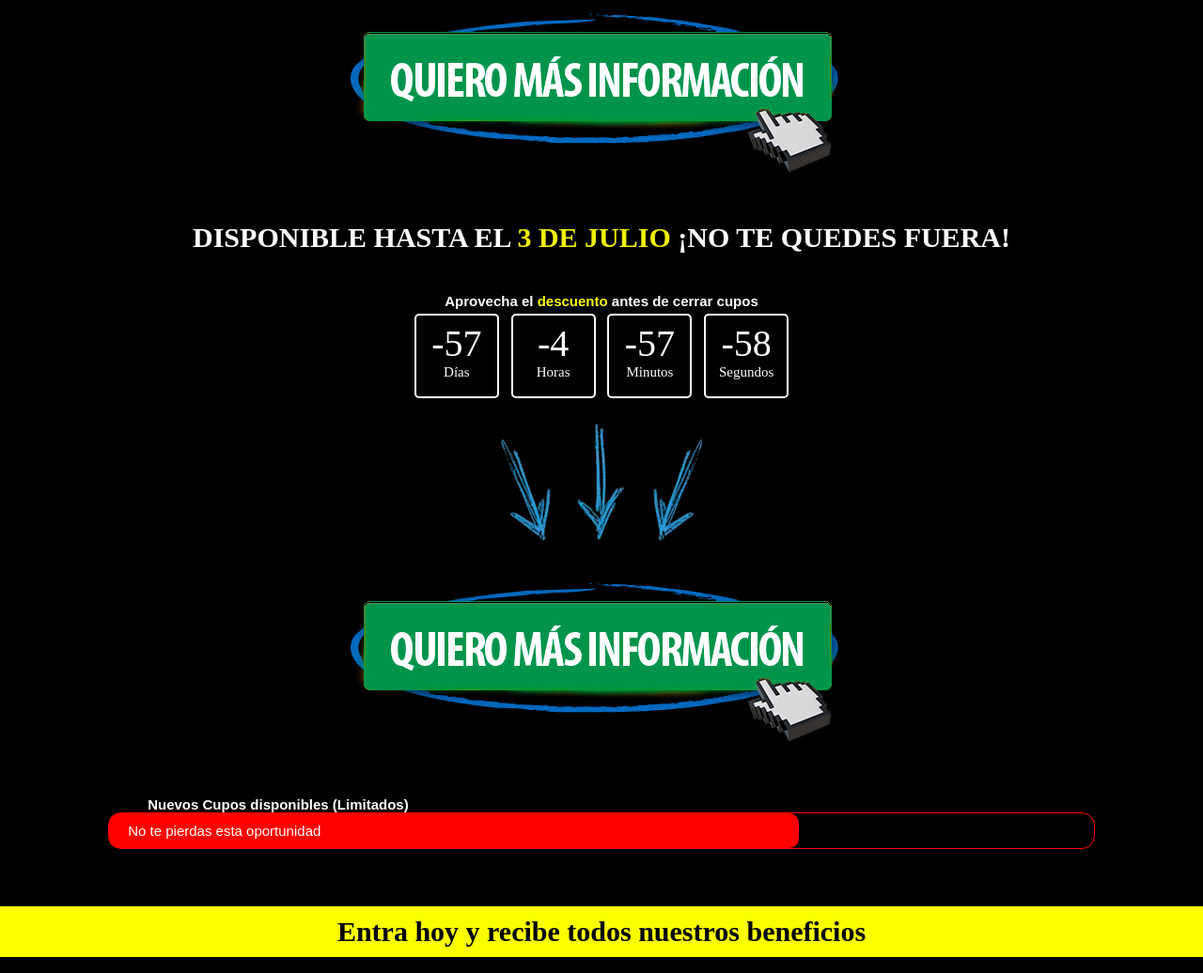
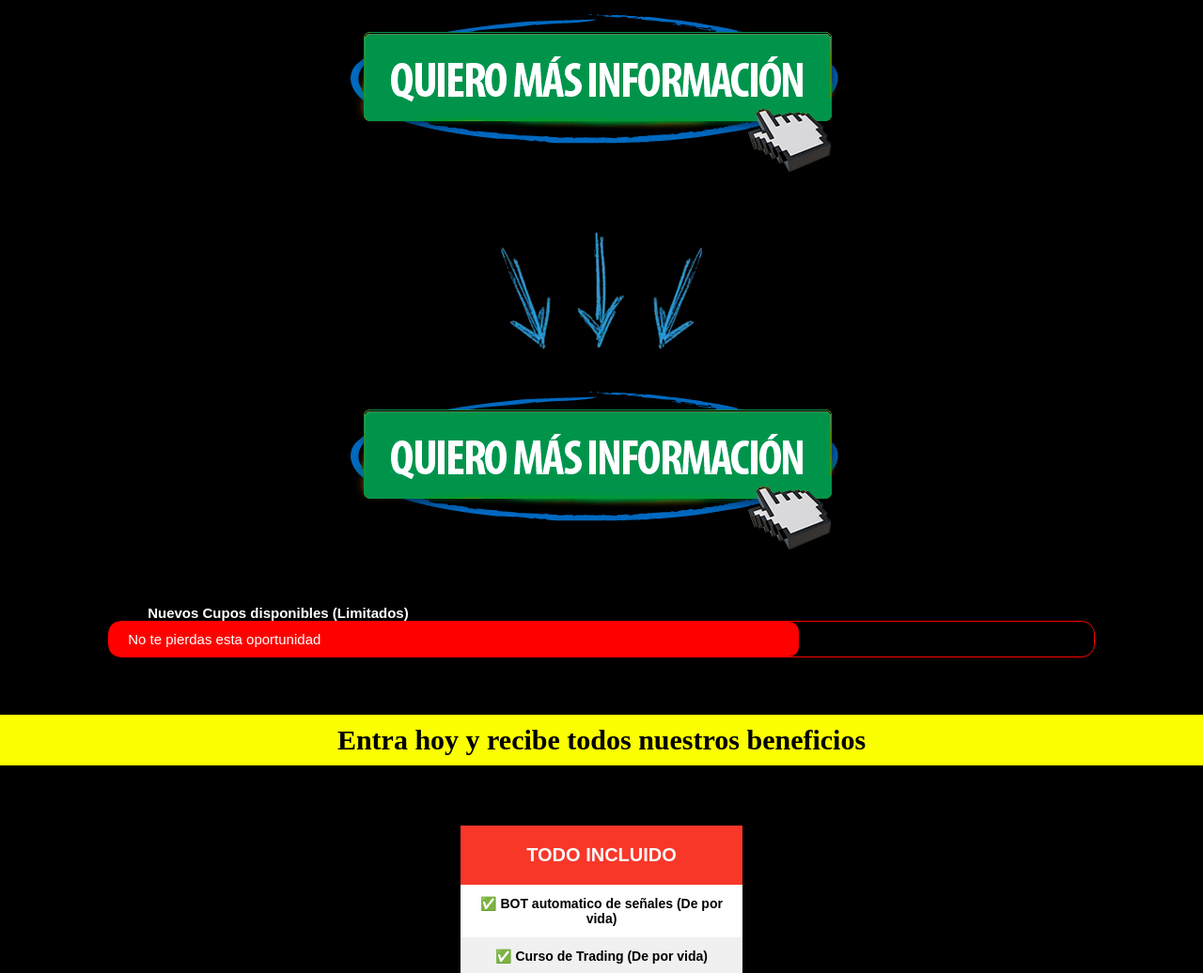
Before and after one commit to ExsuantermyJJV/BOT, a plain HTML site: page index.html in a window 1280 px wide. Shown: the part 3861-4897 px from the top of the page at 94% size. Drawn offline with nearby package versions, Linux system fonts and the light colour scheme; files whose address does not match are found by name; a web font is replaced by a local one.

Commit message:
Update index.html

```diff
--- a/index.html
+++ b/index.html
@@ -128,50 +128,6 @@ palabras el BOT toma las señales en automático y hace todo el trabajo por ti.
 
         <br><br>
         <br>
-        <br>
-
-
-
-
-                       <h1 class="heading2" style="font-family: salsa;"  > DISPONIBLE HASTA EL <span> 3 DE JULIO </span> ¡NO TE QUEDES FUERA! </h1>
-
- <br>
- <br>
-<div class="contenedor2">
-        <div class="contador">
-            <div class="contenido11">
-                <h2>Aprovecha el <ins style="color:rgb(251, 255, 0)"> descuento </ins> antes de cerrar cupos</h2>
-                <div class="responsivo1">
-                    <div class="cartel">
-                        <div id="dias"></div>
-                        <div class="h3">
-                            <h3>Días</h3>
-                        </div>
-                    </div>
-                    <div class="cartel">
-                        <div id="horas"></div>
-                        <div class="h3">
-                            <h3>Horas</h3>
-                        </div>
-                    </div>
-                </div>
-                <div class="responsivo2">
-                    <div class="cartel">
-                        <div id="minutos"></div>
-                        <div class="h3">
-                            <h3>Minutos</h3>
-                        </div>
-                    </div>
-                    <div class="cartel">
-                        <div id="segundos"></div>
-                        <div class="h3">
-                            <h3>Segundos</h3>
-                        </div>
-                    </div>
-                </div>
-            </div>
-        </div>
-    </div>
 
 
            <br>
```
